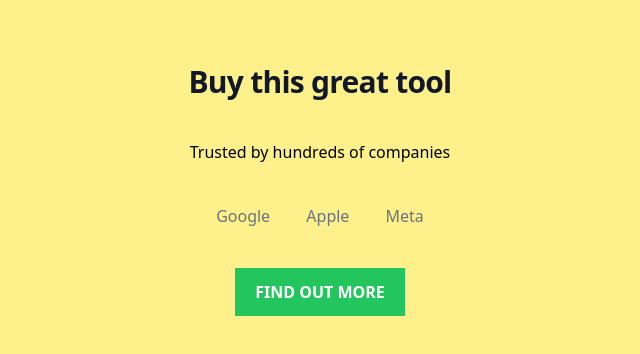
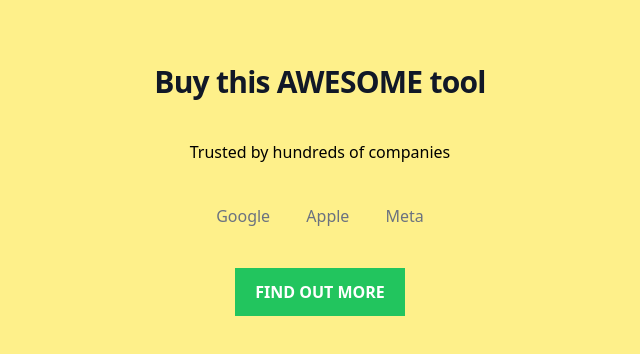
Before and after one commit to server19/test, a plain HTML site: page index.html in a window 1280 px wide. Shown: the whole page, without its empty margins (320-960 px from the left). Drawn offline with Linux system fonts and the light colour scheme.

Commit message:
Update index.html

```diff
--- a/index.html
+++ b/index.html
@@ -10,7 +10,7 @@
   <body>
     <div class="py-16 bg-yellow-200 h-screen">
       <h1 class="text-center text-3xl mb-10 font-extrabold tracking-tight text-gray-900">
-        Buy this great tool</h1>
+        Buy this AWESOME tool</h1>
       <p class="text-center">Trusted by hundreds of companies</p>
       <ul class="text-center pt-10">
         <li class="inline text-gray-500 mx-4">Google</li>
```
